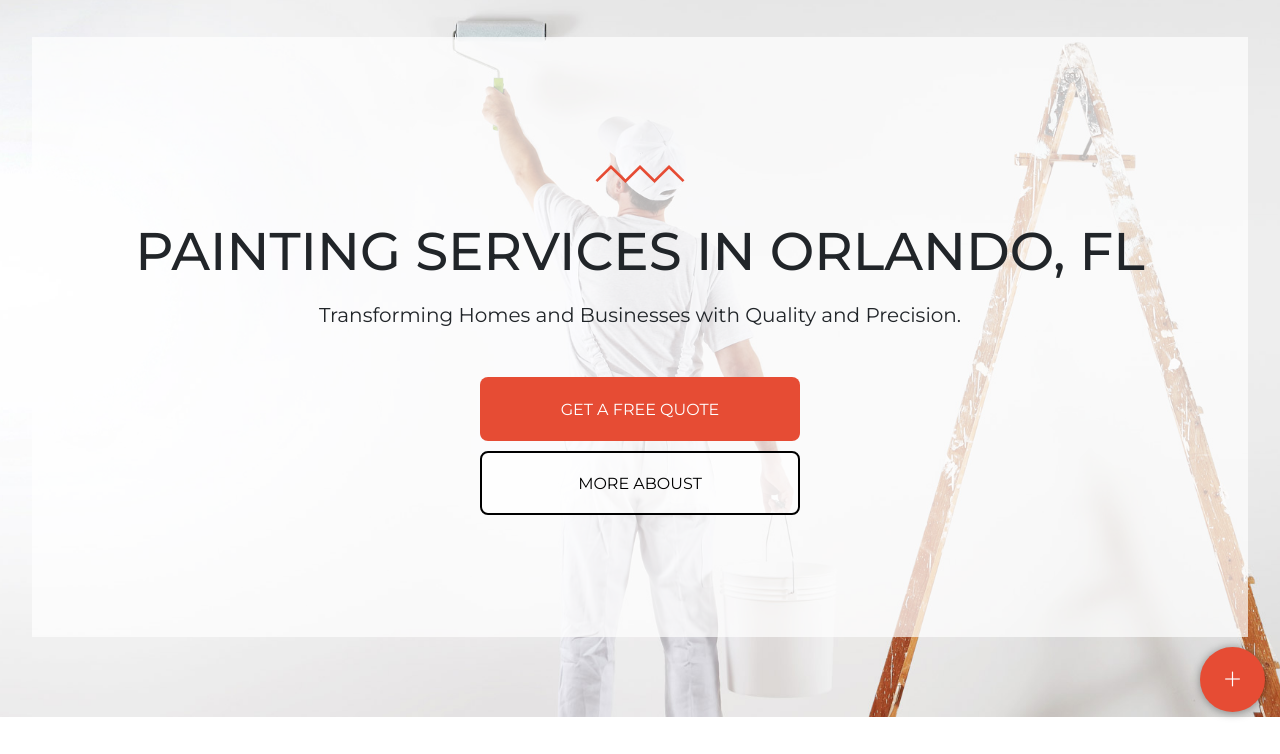
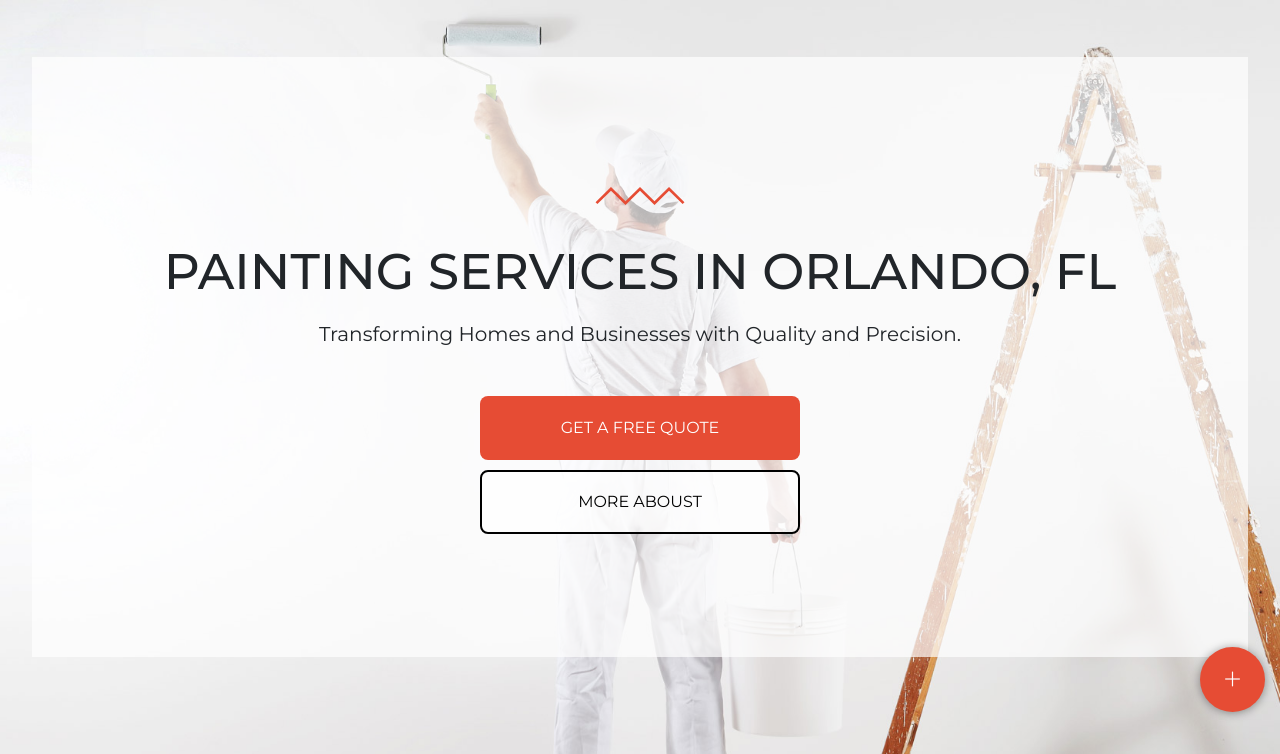
Before and after one commit to JotaJotaM1/adrian_page, a plain HTML site: page index.html in a window 1280 px wide. Shown: the part 73-827 px from the top of the page. Drawn offline with nearby package versions, Linux system fonts and the light colour scheme.

Commit message:
update for size sectuion one

```diff
--- a/css/index.css
+++ b/css/index.css
@@ -31,7 +31,7 @@ main,
 
 .sectionSlider {
     margin-top: 30px;
-    height: 95vh;
+    height: 800px;
     width: 100%;
     position: relative;
     background: url(../img/home-painter-slider-1.jpg) no-repeat center/cover;
@@ -55,7 +55,7 @@ main,
 
 .titleH1Slider {
     font-weight: 500;
-    font-size: 53px;
+    font-size: 50px;
 }
 
 .titleH2Slider {
```
